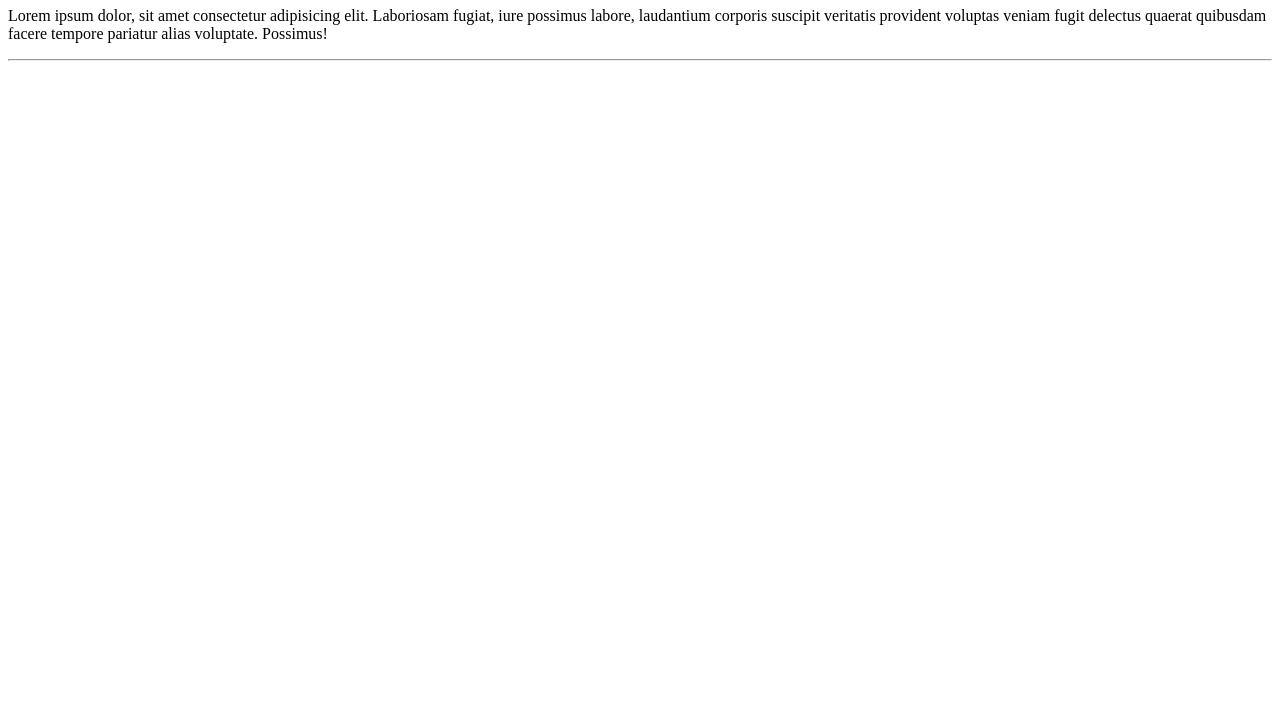
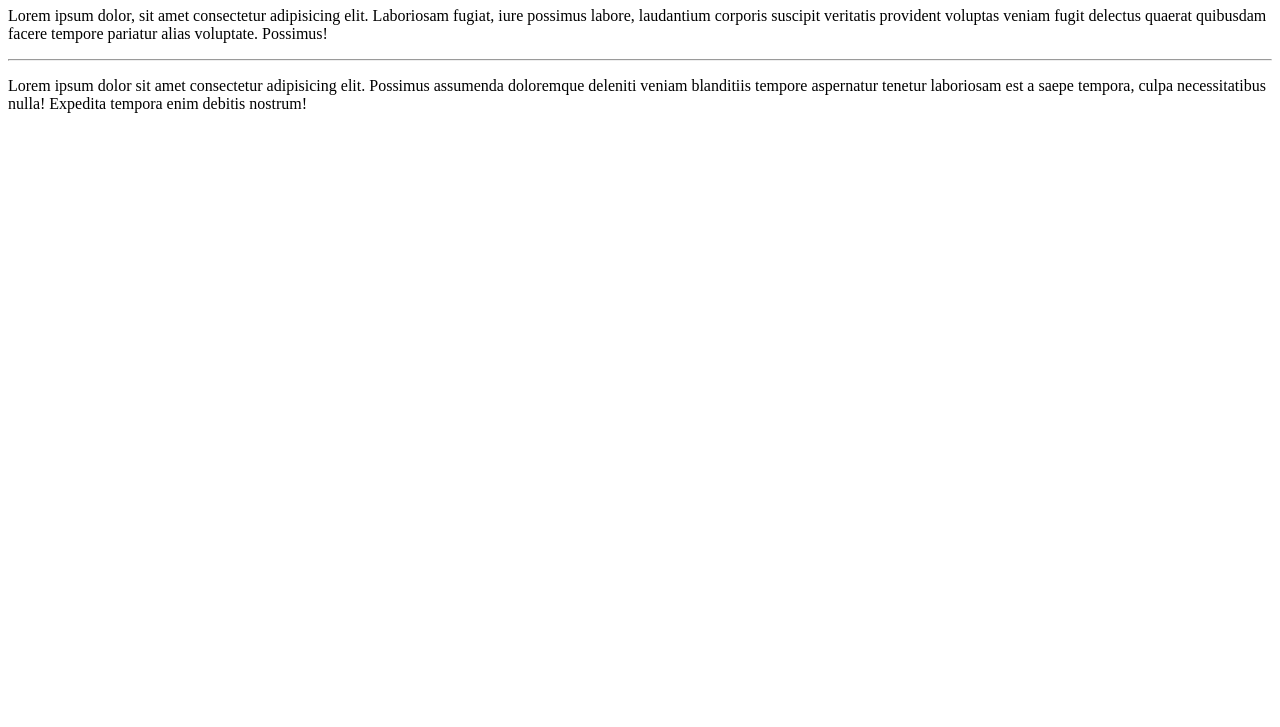
Before and after one commit to AlissonSimon/Ola-Mundo1, a plain HTML site: page site-exemplo/index.html in a window 1280 px wide. Shown: the part 73-800 px from the top of the page. Drawn offline with Linux system fonts and the light colour scheme.

Commit message:
Adicionei um parágrafo

```diff
--- a/site-exemplo/index.html
+++ b/site-exemplo/index.html
@@ -10,5 +10,6 @@
     <p>Lorem ipsum dolor, sit amet consectetur adipisicing elit. Laboriosam fugiat, iure possimus labore, laudantium corporis suscipit veritatis provident voluptas veniam fugit delectus quaerat quibusdam facere tempore pariatur alias voluptate. Possimus!
     </p>
     <hr>
+    <p>Lorem ipsum dolor sit amet consectetur adipisicing elit. Possimus assumenda doloremque deleniti veniam blanditiis tempore aspernatur tenetur laboriosam est a saepe tempora, culpa necessitatibus nulla! Expedita tempora enim debitis nostrum!</p>
 </body>
 </html>
```
